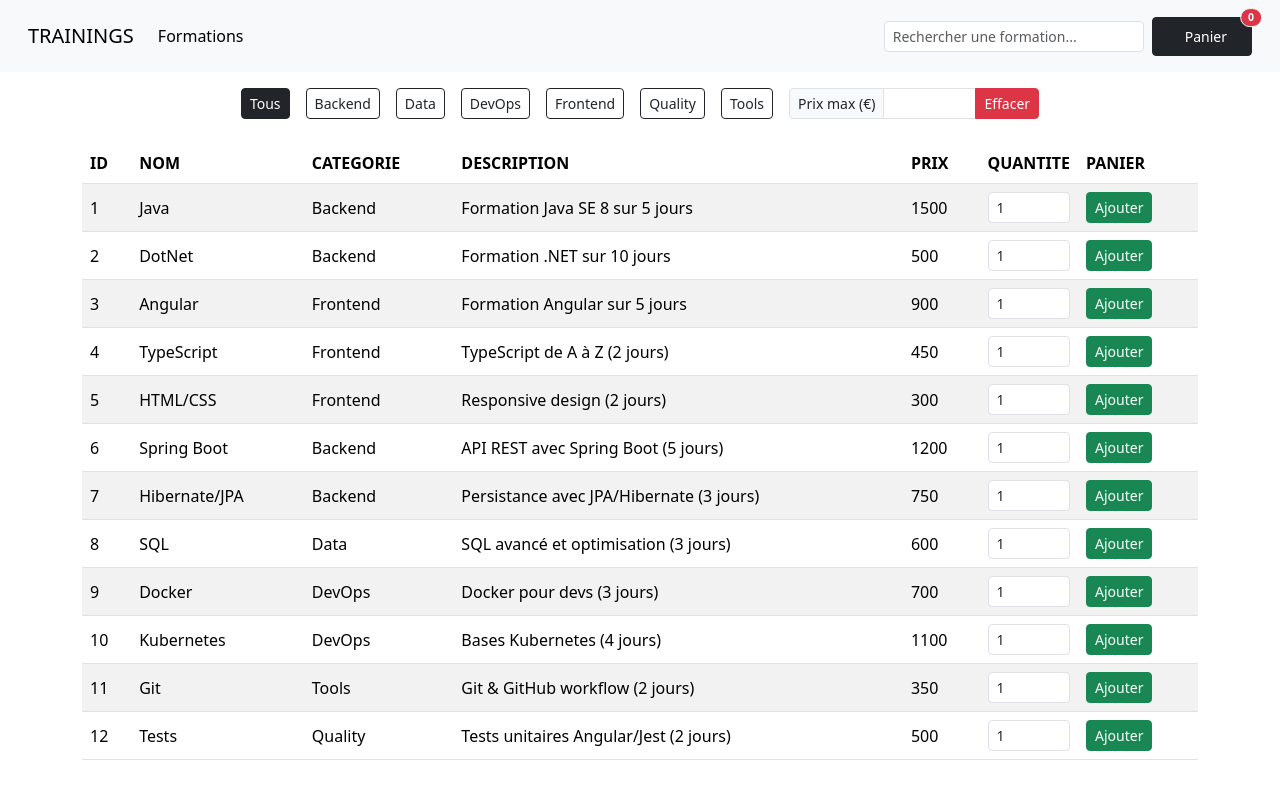
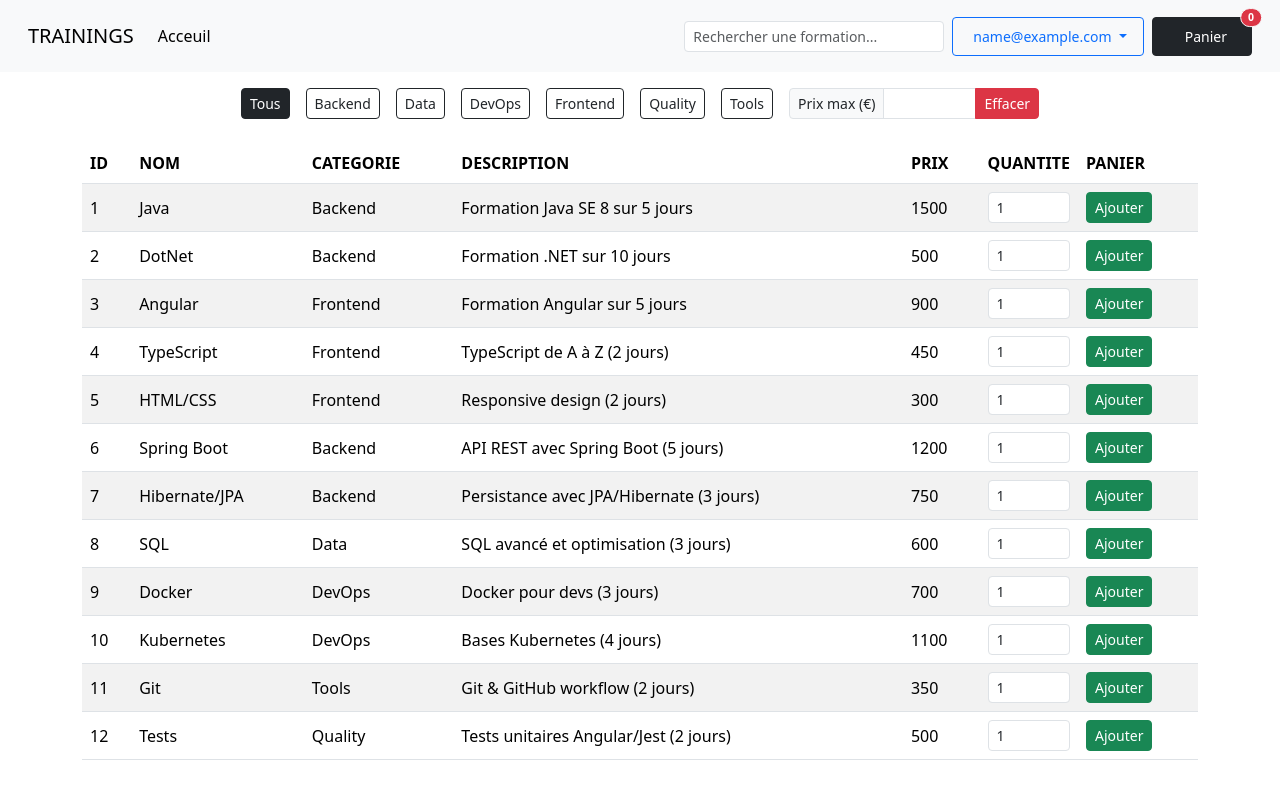
Before and after one commit to john7440/first-app-angular, an Angular app: page /trainings in a window 1280 px wide. Shown: the top 790 px of the page. Built offline with nearby package versions, Linux system fonts and the light colour scheme; sample sign-in values are in the browser's storage.

Commit message:
mise a jour de la navbar pour prendre en compte le bouton login + menu utilisateur

```diff
--- a/src/app/components/navbar/navbar.css
+++ b/src/app/components/navbar/navbar.css
@@ -0,0 +1,5 @@
+
+.nav-link:hover{
+    color: blue;
+    transform: scale(1.1);
+}
--- a/src/app/components/navbar/navbar.html
+++ b/src/app/components/navbar/navbar.html
@@ -17,7 +17,7 @@
     <div class="collapse navbar-collapse" id="mainNavbar">
       <ul class="navbar-nav">
         <li class="nav-item">
-          <a class="nav-link" routerLink="/trainings" routerLinkActive="active">Formations</a>
+          <a class="nav-link" routerLink="/trainings" routerLinkActive="active">Acceuil</a>
         </li>
       </ul>
 
@@ -31,7 +31,37 @@
           (ngModelChange)="search.setTrainingQuery($event)"
         />
 
-        <button class="btn btn-dark position-relative btn-sm px-4 py-2" routerLink="/cart" data-bs-toggle="modal" data-bs-target="#cartModal">
+        <!-- Bouton Connexion/Déconnexion -->
+        @if (auth.isAuthenticated()) {
+          <div class="dropdown">
+            <button class="btn btn-outline-primary btn-sm px-3 py-2 dropdown-toggle"
+                    type="button"
+                    data-bs-toggle="dropdown"
+                    aria-expanded="false">
+              <i class="bi bi-person-circle me-1"></i>
+              {{ auth.getCurrentUser()?.email }}
+            </button>
+            <ul class="dropdown-menu dropdown-menu-end">
+              <li><a class="dropdown-item" href="#"><i class="bi bi-person me-2"></i>Profil</a></li>
+              @if (auth.getCurrentUser() && auth.isAdmin(auth.getCurrentUser()!)) {
+                <li><a class="dropdown-item" routerLink="/admin"><i class="bi bi-gear me-2"></i>Administration</a></li>
+              }
+              <li><hr class="dropdown-divider"></li>
+              <li><button class="dropdown-item text-danger" type="button" (click)="logout()"><i class="bi bi-box-arrow-right me-2"></i>Déconnexion</button></li>
+            </ul>
+          </div>
+        } @else {
+          <button class="btn btn-outline-secondary btn-sm px-3 py-2" routerLink="/login">
+            <i class="bi bi-person-circle me-1"></i>
+            <span class="d-none d-sm-inline">Connexion</span>
+          </button>
+        }
+
+        <!-- Bouton Panier -->
+        <button class="btn btn-dark position-relative btn-sm px-4 py-2"
+                routerLink="/cart"
+                data-bs-toggle="modal"
+                data-bs-target="#cartModal">
           <i class="bi bi-cart4 me-2"></i>
           <span class="d-none d-sm-inline">Panier</span>
           <span class="position-absolute top-0 start-100 translate-middle badge rounded-pill bg-danger border border-light">
@@ -40,3 +70,5 @@
         </button>
       </div>
     </div>
+  </div>
+</nav>
```
Lines whose indentation alone changed are shown as unchanged.
